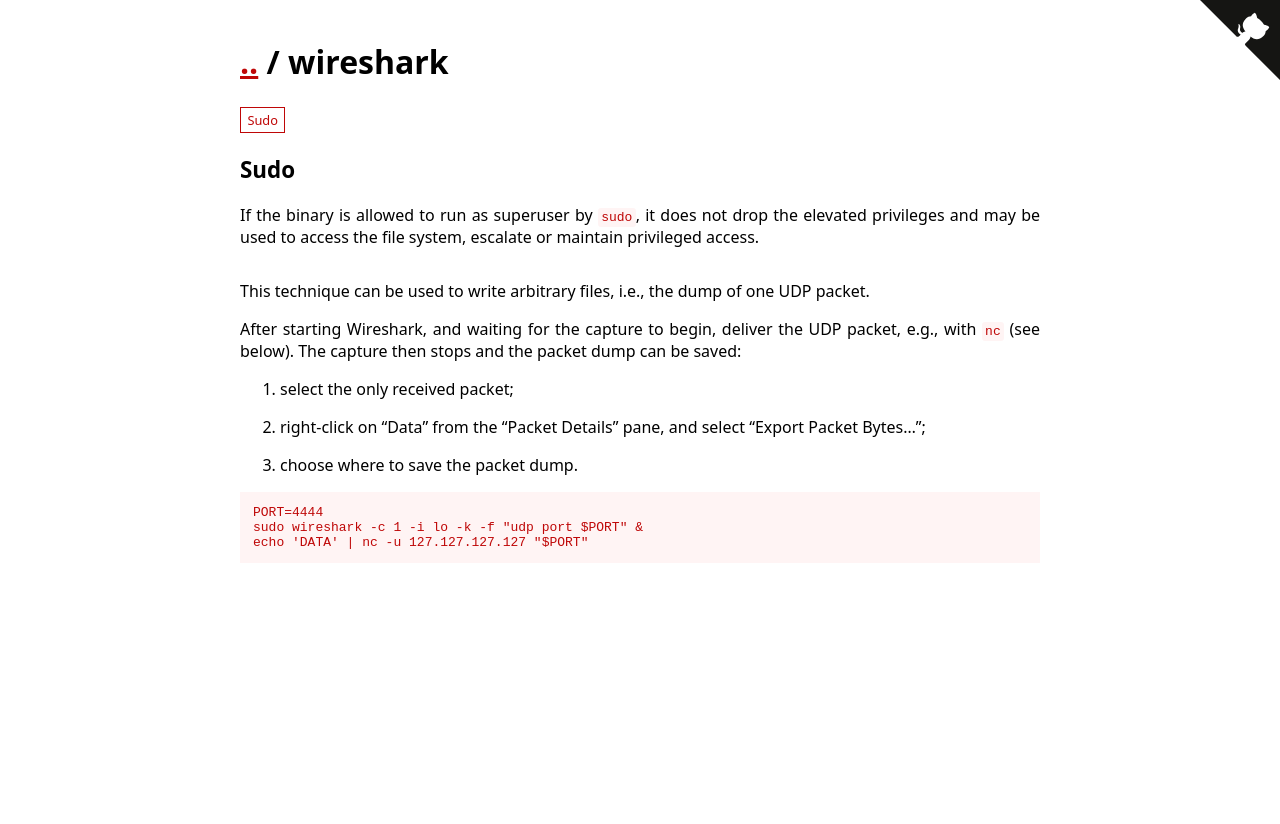
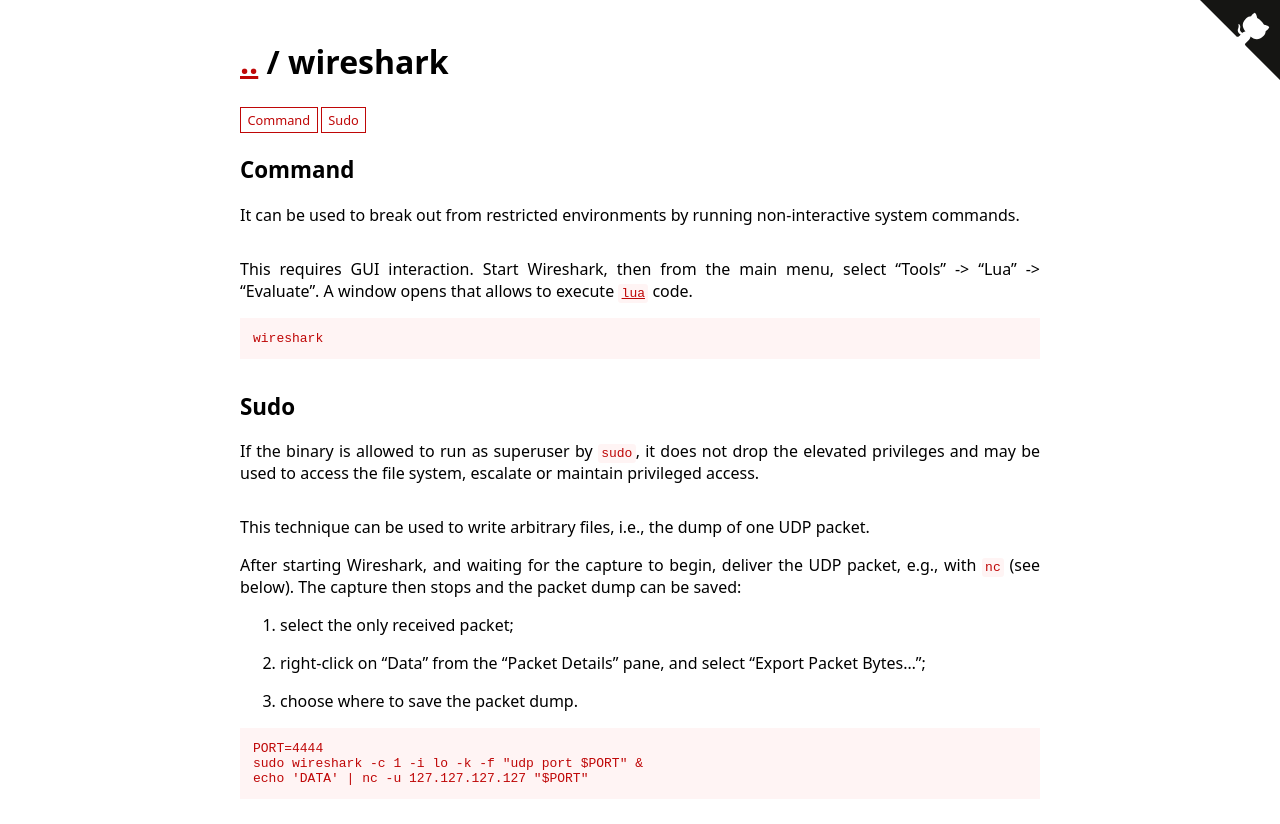
Before and after one commit to GTFOBins/GTFOBins.github.io, a Jekyll site: the page built from _gtfobins/wireshark.md, in a window 1280 px wide. Shown: the top 824 px of the page. Built offline with Jekyll 4.4.1, drawn with Linux system fonts in a browser that asks for light colours.

Commit message:
Add wireshark GUI Lua execution
As suggested by #396.

```diff
--- a/_gtfobins/wireshark.md
+++ b/_gtfobins/wireshark.md
@@ -1,5 +1,9 @@
 ---
 functions:
+  command:
+    - description: |
+        This requires GUI interaction. Start Wireshark, then from the main menu, select "Tools" -> "Lua" -> "Evaluate". A window opens that allows to execute [`lua`](/gtfobins/lua/) code.
+      code: wireshark
   sudo:
     - description: |
         This technique can be used to write arbitrary files, i.e., the dump of one UDP packet.
```
